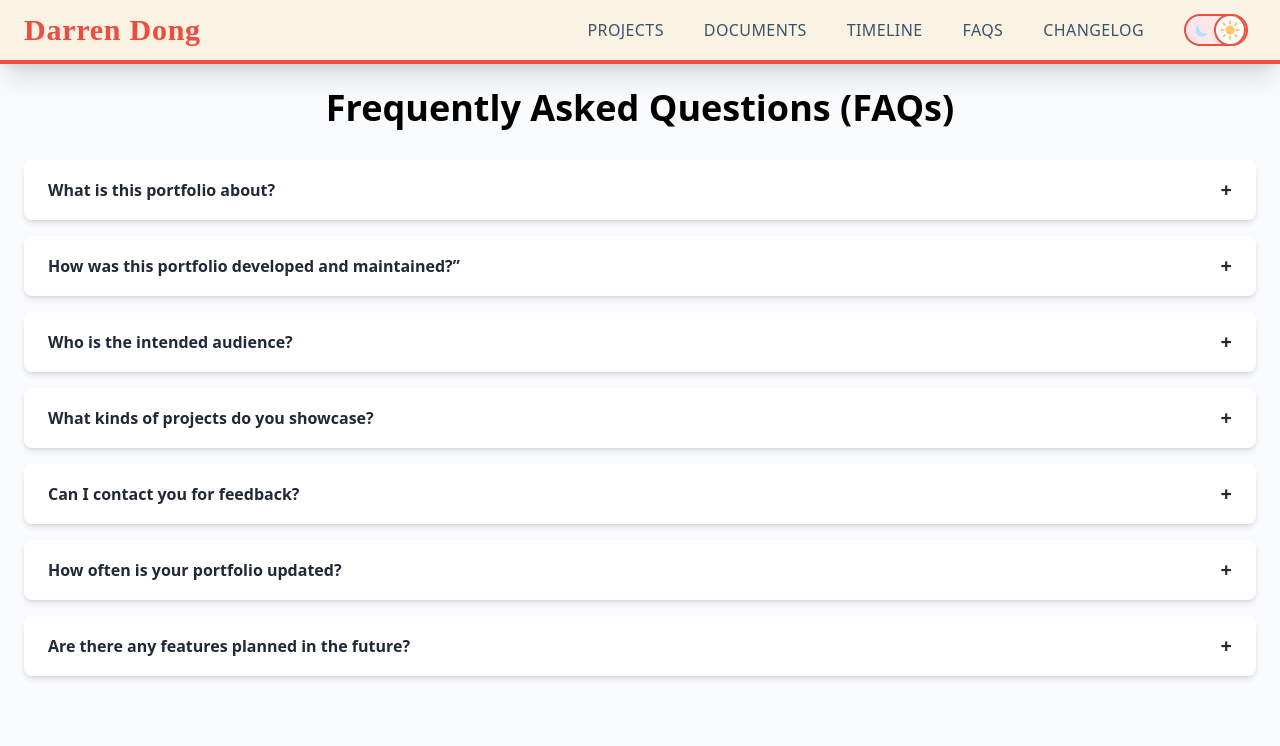
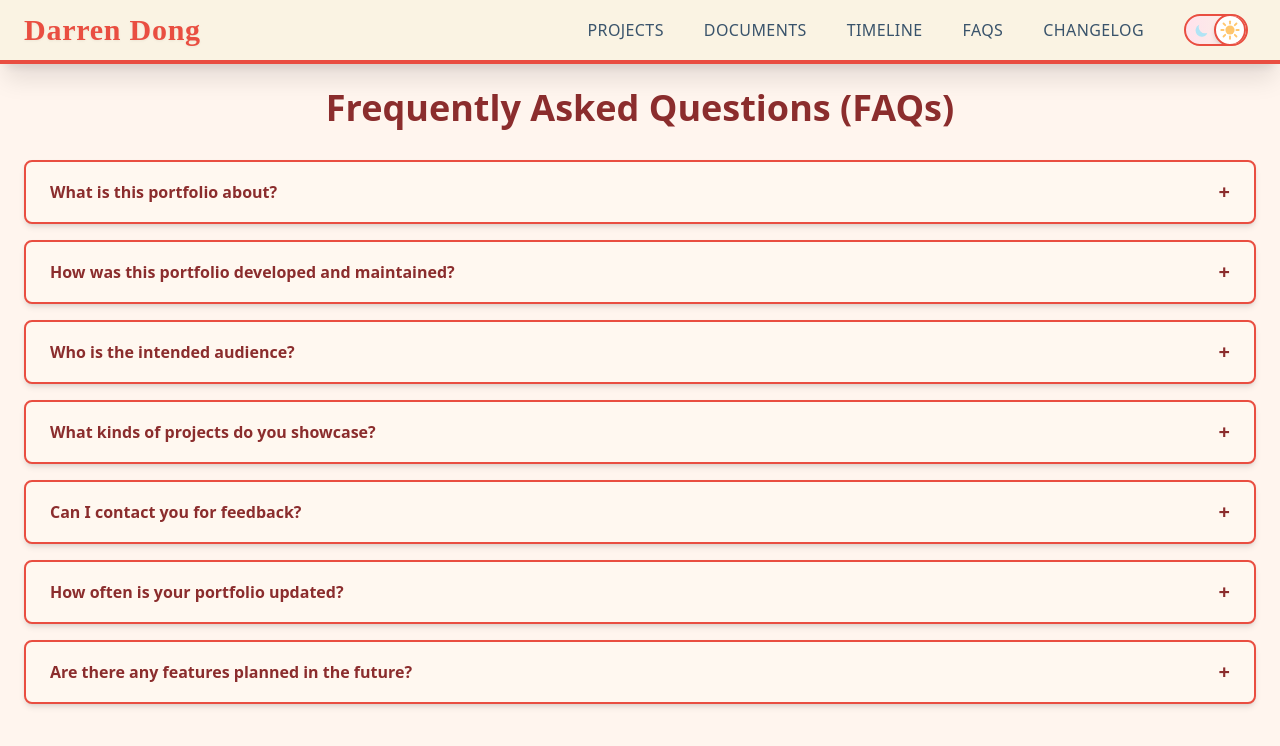
Before and after one commit to DarrenDong0426/FolioX, a React (Create React App) app in the folder client/: page /FaQs in a window 1280 px wide. Shown: the top 746 px of the page. Built offline with nearby package versions, Linux system fonts and the light colour scheme.

Commit message:
Changed theme for changelog and faq

```diff
--- a/client/src/pages/Changelog.jsx
+++ b/client/src/pages/Changelog.jsx
@@ -1,15 +1,28 @@
 // Imports
 import Header from "../components/Header";
+import { useTheme } from "../hooks/themeContext.jsx";
 
 export default function Changelog() {
+  const { isWarmthMode } = useTheme();
+
   return (
-    <div className="min-h-screen flex flex-col bg-gray-50">
+    <div className={`min-h-screen flex flex-col ${isWarmthMode ? "bg-[#FFF5EE]" : "bg-[#191b22]"}`}>
       <Header />
       <div className="flex flex-col items-center p-6">
-        <h1 className="text-3xl font-bold text-gray-800 mb-2">Changelog</h1>
-        <p className="text-gray-500 text-center text-sm">
+        <h1 className={`text-3xl font-bold mb-2 ${isWarmthMode ? "text-[#8B2D2D]" : "text-cyan-300"}`}>
+          Changelog
+        </h1>
+        <p className={`text-center text-sm ${isWarmthMode ? "text-gray-600" : "text-gray-400"}`}>
           Last Updated: October 10, 2026
         </p>
+        <div className={`mt-4 w-full max-w-3xl p-4 rounded-xl shadow-lg border-2 ${
+          isWarmthMode ? "bg-[#FFF8F0] border-[#E94E41]" : "bg-[#23232a] border-cyan-500"
+        }`}>
+          <p className={`text-sm ${isWarmthMode ? "text-gray-700" : "text-cyan-100"}`}>
+            • Version 1.0.0 – Initial release of the portfolio.<br />
+            {/* Add more changelog entries here */}
+          </p>
+        </div>
       </div>
     </div>
   );
--- a/client/src/pages/FaQs.jsx
+++ b/client/src/pages/FaQs.jsx
@@ -1,17 +1,25 @@
 // Imports
 import Header from "../components/Header";
 import { useState } from "react";
+import { useTheme } from "../hooks/themeContext.jsx";
 
 export default function FaQs() {
+  const { isWarmthMode } = useTheme(); // get theme
+
   const faqData = [
-    { question: "What is this portfolio about?", answer: "This portfolio is designed to showcase my academic and professional progress starting from 2020 and beyond. Why 2020? That is when I programmed a project worth showcasing in high school. On this portfolio site, you can see projects I have created on the Project Page, a Document Page containing relevant downloadable PDFs, and a Timeline Page that highlights significant projects and events."},
-    { question: "How was this portfolio developed and maintained?”", answer: "This portfolio is primarily built using React on the frontend and Flask on the backend. I chose these technologies because I wanted to build my first website using bare-bones tools to get familiar with the fundamentals before moving on to more modern web frameworks. For styling, I used Tailwind CSS, as I am comfortable with CSS syntax and Tailwind provides an easier way to handle design. Additionally, some generative AI tools, such as ChatGPT, were used to assist with design, as I am less experienced in design. Any AI-generated code is thoroughly commented by me to ensure I understand how the design decisions were implemented, especially the Tailwind CSS syntax."},
-    { question: "Who is the intended audience?", answer: "This portfolio is for anyone interested in my work, from professionals who want to explore my projects and technical skills to those curious about my career journey and growth."},
-    { question: "What kinds of projects do you showcase?", answer: "Most projects showcased here are technical and engineering-based, spanning domains such as embedded systems, system design, software development, and AI/ML. These projects may come from academic assignments or personal endeavors. You can learn more about each project on the Projects Page of the site."},
+    {
+      question: "What is this portfolio about?",
+      answer: "This portfolio is designed to showcase my academic and professional progress starting from 2020 and beyond. Why 2020? That is when I programmed a project worth showcasing in high school. On this portfolio site, you can see projects I have created on the Project Page, a Document Page containing relevant downloadable PDFs, and a Timeline Page that highlights significant projects and events."
+    },
+    {
+      question: "How was this portfolio developed and maintained?",
+      answer: "This portfolio is primarily built using React on the frontend and Flask on the backend. I chose these technologies because I wanted to build my first website using bare-bones tools to get familiar with the fundamentals before moving on to more modern web frameworks. For styling, I used Tailwind CSS, as I am comfortable with CSS syntax and Tailwind provides an easier way to handle design. Additionally, some generative AI tools, such as ChatGPT, were used to assist with design, as I am less experienced in design. Any AI-generated code is thoroughly commented by me to ensure I understand how the design decisions were implemented, especially the Tailwind CSS syntax."
+    },
+    { question: "Who is the intended audience?", answer: "This portfolio is for anyone interested in my work, from professionals who want to explore my projects and technical skills to those curious about my career journey and growth." },
+    { question: "What kinds of projects do you showcase?", answer: "Most projects showcased here are technical and engineering-based, spanning domains such as embedded systems, system design, software development, and AI/ML. These projects may come from academic assignments or personal endeavors. You can learn more about each project on the Projects Page of the site." },
     { question: "Can I contact you for feedback?", answer: "You can find my contact information at the bottom of the Home page. There is a form where you can provide an anonymous name and email if you would like a response, along with a message that will be sent to my email. My email address is also available in the footer of the site." },
-    { question: "How often is your portfolio updated?", answer: "These projects will be updated periodically with new projects and features. You can view the Changelog to see any new updates as well as when the site was last updated. That being said, the website will be updated gradually after deployment, as I like to move on to other personal projects."},
+    { question: "How often is your portfolio updated?", answer: "These projects will be updated periodically with new projects and features. You can view the Changelog to see any new updates as well as when the site was last updated. That being said, the website will be updated gradually after deployment, as I like to move on to other personal projects." },
     { question: "Are there any features planned in the future?", answer: "Several features are planned for the future, including a light and dark mode, individual pages for each event in the Timeline and Project sections to better explain and showcase them, a footer with quick details such as contact, and authentication with login functionality. This will allow me to update the website easily through my account and enable certain users to view locked projects in compliance with the university honor code. I welcome your feedback on the website, whether it’s a suggestion for a new feature, a bug report, or an improvement to the design. If a significant feature suggested by you is implemented, you will be credited in the Changelog." },
-
   ];
 
   const [openIndices, setOpenIndices] = useState([]);
@@ -24,19 +32,28 @@ export default function FaQs() {
     }
   };
 
+  // theme-aware styles
+  const faqBg = isWarmthMode ? "bg-[#FFF8F0]" : "bg-[#181b22]";
+  const faqBorder = isWarmthMode ? "border-[#E94E41]" : "border-cyan-500";
+  const questionBg = isWarmthMode ? "hover:bg-[#FFECE5]" : "hover:bg-[#222936]";
+  const questionText = isWarmthMode ? "text-[#8B2D2D]" : "text-cyan-300";
+  const answerText = isWarmthMode ? "text-gray-700" : "text-cyan-100";
+
   return (
-    <div className="min-h-screen flex flex-col bg-gray-50">
+    <div className={`min-h-screen flex flex-col ${isWarmthMode ? "bg-[#FFF5EE]" : "bg-[#191b22]"}`}>
       <Header />
       <div className="w-full p-6">
-        <h1 className="text-4xl font-bold mb-8 text-center">Frequently Asked Questions (FAQs)</h1>
+        <h1 className={`text-4xl font-bold mb-8 text-center ${questionText}`}>
+          Frequently Asked Questions (FAQs)
+        </h1>
         <div className="space-y-4 w-full">
           {faqData.map((faq, index) => (
             <div
               key={index}
-              className="bg-white rounded-lg shadow-md overflow-hidden w-full"
+              className={`rounded-lg shadow-md overflow-hidden w-full border-2 ${faqBorder} ${faqBg} transition-colors duration-300`}
             >
               <button
-                className="w-full text-left px-6 py-4 font-semibold text-gray-800 hover:bg-gray-100 focus:outline-none focus:ring-2 focus:ring-blue-400 flex justify-between items-center"
+                className={`w-full text-left px-6 py-4 font-semibold ${questionText} ${questionBg} focus:outline-none focus:ring-2 focus:ring-blue-400 flex justify-between items-center transition-colors duration-300`}
                 onClick={() => toggleFaq(index)}
               >
                 <span>{faq.question}</span>
@@ -46,7 +63,7 @@ export default function FaQs() {
               </button>
 
               {openIndices.includes(index) && (
-                <div className="px-6 py-4 text-gray-700 border-t border-gray-200">
+                <div className={`px-6 py-4 border-t-2 ${faqBorder} ${answerText} transition-colors duration-300`}>
                   {faq.answer}
                 </div>
               )}
```
Also changed, not shown: 1 other file (tests, documents, lock files or other folders).
